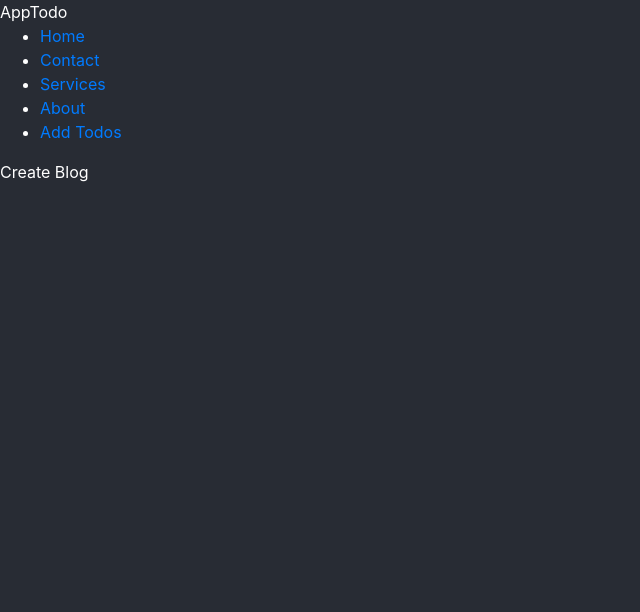
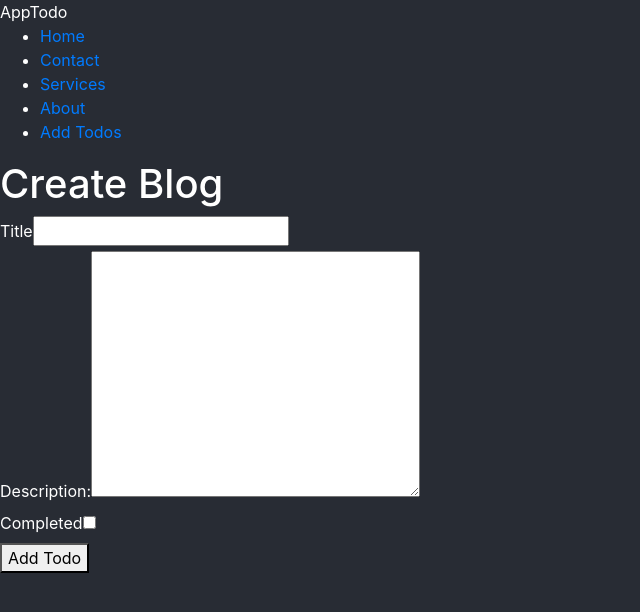
Before and after one commit to Najah-Ahmed/fontend_todo_django_restframwork, a React (Create React App) app: page /add in a window 1280 px wide. Shown: the top 612 px of the page, without its empty margins (0-640 px from the left). Built offline with nearby package versions, Linux system fonts and the light colour scheme.

Commit message:
add form and post  request was made

```diff
--- a/src/App.js
+++ b/src/App.js
@@ -17,6 +17,9 @@ function App() {
         <Route exact path="/">
         <Todo/>
         </Route>
+        <Route exact path="/add">
+        <CreateTodo/>
+        </Route>
         <Route exact path="/details/:id">
         <TodoDetails/>
         </Route>
@@ -29,9 +32,7 @@ function App() {
         <Route exact path="/contact">
         <Contact/>
         </Route>
-        <Route exact path="/add">
-        <CreateTodo/>
-        </Route>
+
       </Switch>
     </div>
    </Router>
--- a/src/components/CreateTodo.js
+++ b/src/components/CreateTodo.js
@@ -1,4 +1,57 @@
+import {useState} from 'react'
+import {useHistory} from 'react-router-dom'
+
 const CreateTodo = ()=>{
-  return(<div>Create Blog</div>)
+const [title,setTitle]=useState('')
+const [descption,setDescption]=useState('')
+const [completed,setCompleted]=useState(false)
+const [isLoading,setIsLoading]=useState(false)
+const history =useHistory()
+const handleSubmit = (e)=>{
+  e.preventDefault()
+  const todos ={title, descption,completed}
+  setIsLoading(true)
+  const url ='http://localhost:8000/api/todos'
+  fetch(url,{ method:'POST',
+        headers:{"Content-Type":"application/json"},
+        body:JSON.stringify(todos)
+      }
+   ).then(
+      console.log("new todo was added"),
+      setIsLoading(false),
+      history.push('/')
+   )
+
+}
+
+  return(<div><h1>Create Blog</h1>
+
+  <form onSubmit={handleSubmit} >
+   <div>
+   <label>Title</label>
+    <input type="text" name="title"
+    value={title}
+    onChange={(e)=>setTitle(e.target.value)}
+    />
+   </div>
+   <div>
+   <label>Description:</label>
+    <textarea name="descption" cols="30" rows="10"
+      value={descption}
+      onChange={(e)=>setDescption(e.target.value)}></textarea>
+   </div>
+   <div>
+   <label>Completed</label>
+   <input checked={completed} type="checkbox"
+   value={completed}
+
+    onChange={(e)=>setCompleted(e.target.checked)}
+   />
+   </div>
+   {!isLoading && <button  > Add Todo</button>}
+   {isLoading && <button disabled  >Loading add todo ...</button>}
+  </form>
+
+  </div>)
 }
 export default CreateTodo
--- a/src/components/Navbar.js
+++ b/src/components/Navbar.js
@@ -10,9 +10,9 @@ const Navbar=()=>{
        <ul>
           <li><Link  to="/"> Home</Link></li>
           <li><Link to="/contact">Contact</Link></li>
-          <li><Link to="services">Services</Link></li>
-          <li><Link to="about">About</Link></li>
-          <li><Link to="add">Add Todos</Link></li>
+          <li><Link to="/services">Services</Link></li>
+          <li><Link to="/about">About</Link></li>
+          <li><Link to="/add">Add Todos</Link></li>
         </ul>
 
       </nav>
--- a/src/components/TodoList.js
+++ b/src/components/TodoList.js
@@ -1,27 +1,14 @@
 import {Link } from 'react-router-dom'
 
 const TodoList=({todos,title})=>{
-
-
-
   return(
     <div className="todo__list">
       <h1>{title}</h1>
         {todos.map((todo)=>(
     <div className="todo" key={todo.id}>
       <h2 className="todo-title">
-        {todo.title}
+      <Link to={`/details/${todo.id}`}>{todo.title}</Link>
       </h2>
-      <Link to={`/details/${todo.id}`}>details</Link>
-      {/* <p>{todo.descption}</p> */}
-
-      {/* {todo.completed===true ? <input type="checkbox" name="completed" defaultChecked />
-      :
-      <input type="checkbox" name="completed" />} */}
-
-
-
-      {/* <button className="delete" onClick={()=>handleDelete(todo.id)}>Delete Todo</button> */}
     </div>
   ))}
     </div>
```
Also changed, not shown: 1 other file (tests, documents, lock files or other folders).
